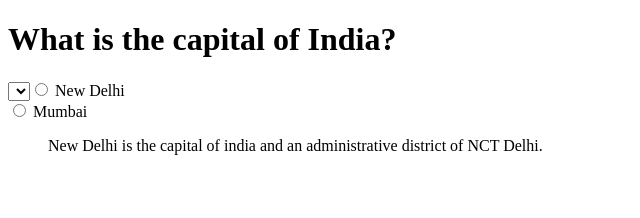
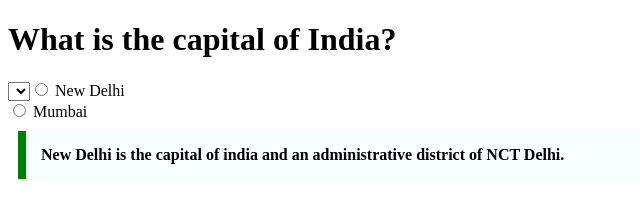
Before and after one commit to acciojob/trivia-VigneshKalyan, a website: page main.html in a window 1280 px wide. Shown: the whole page, without its empty margins (0-640 px from the left). Drawn offline with Linux system fonts and the light colour scheme.

Commit message:
Update styles.css
css styles updated

```diff
--- a/styles.css
+++ b/styles.css
@@ -1,2 +1,9 @@
 
-/* Your CSS Code here. */
+#b{
+  max-width:600px;
+  margin:10px;
+  padding:15px;
+  border-left:8px solid green;
+  background-color:#f8fffe;
+  font-weight:bold;
+}
```
